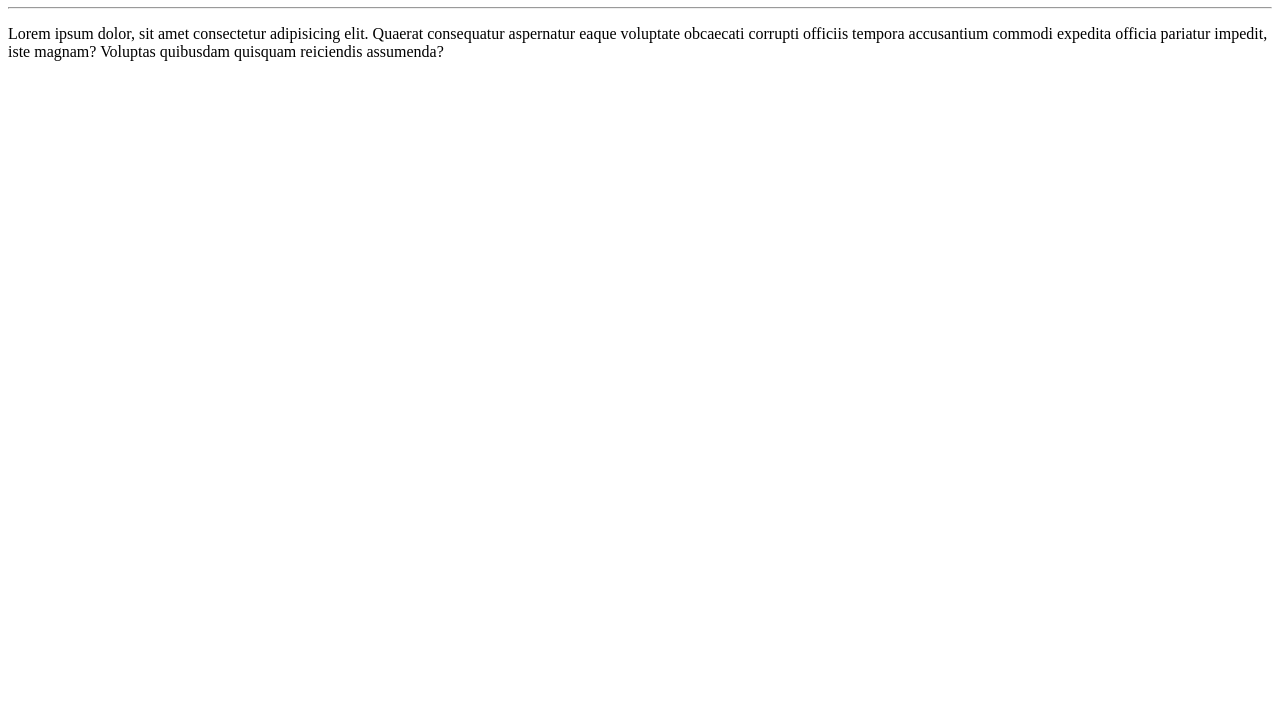
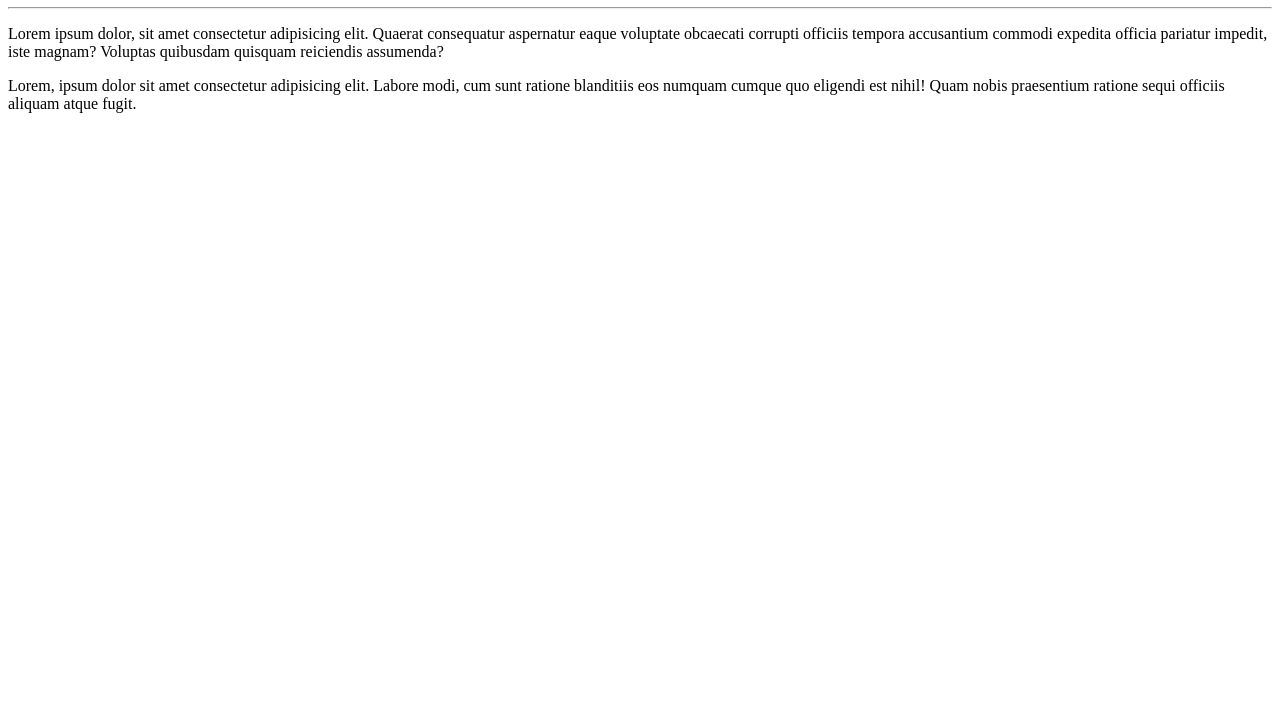
Before and after one commit to victorhcosta03/Ola-Mundo, a plain HTML site: page site-exemplo/index.html in a window 1280 px wide. Shown: the part 73-800 px from the top of the page. Drawn offline with Linux system fonts and the light colour scheme.

Commit message:
Adicionei um parágrafo

```diff
--- a/site-exemplo/index.html
+++ b/site-exemplo/index.html
@@ -9,6 +9,7 @@
     <h1>Olá, Mundo!</h1>
     <hr>
     <p>Lorem ipsum dolor, sit amet consectetur adipisicing elit. Quaerat consequatur aspernatur eaque voluptate obcaecati corrupti officiis tempora accusantium commodi expedita officia pariatur impedit, iste magnam? Voluptas quibusdam quisquam reiciendis assumenda?</p>
+    <p>Lorem, ipsum dolor sit amet consectetur adipisicing elit. Labore modi, cum sunt ratione blanditiis eos numquam cumque quo eligendi est nihil! Quam nobis praesentium ratione sequi officiis aliquam atque fugit.</p>
 
 </body>
 </html>
```
